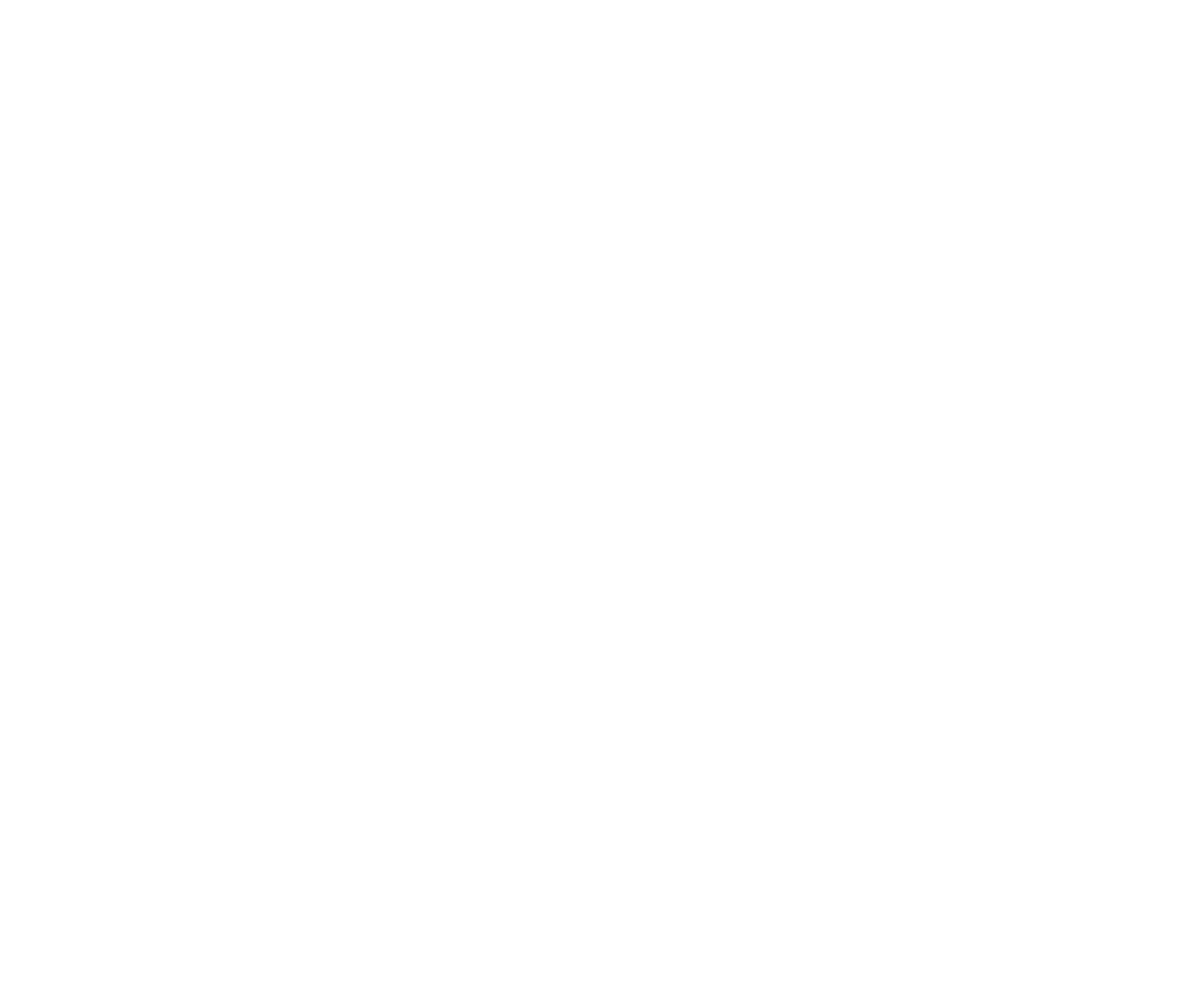
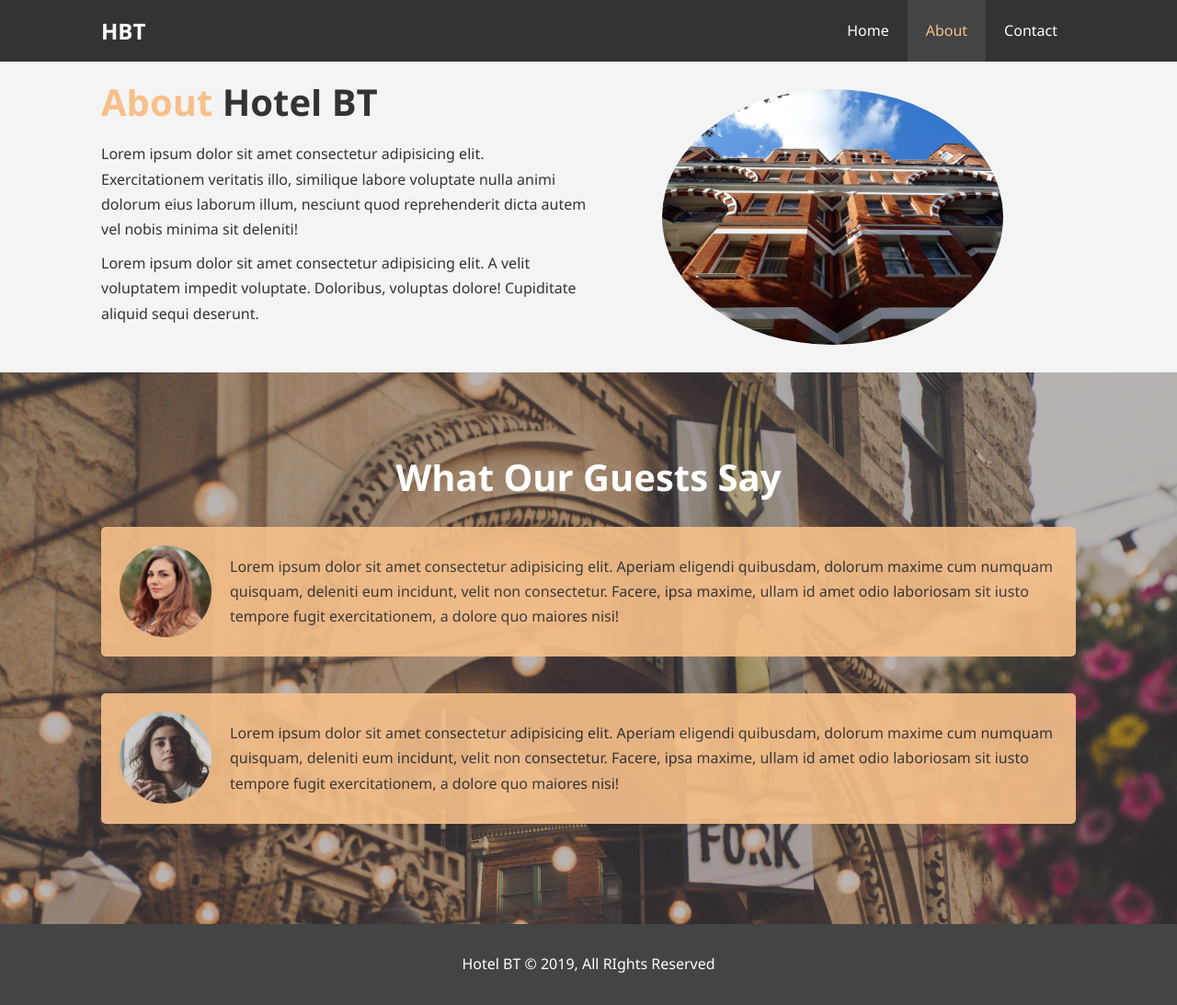
Before and after one commit to hotiaDiallo/hotel-website-html-css, a plain HTML site: page about.html in a window 1280 px wide. Shown: the whole page at 92% size. Before the commit the page ends 800 px from the top, so only its background shows below. Drawn offline with Linux system fonts and the light colour scheme.

Commit message:
About and Contact pages

```diff
--- a/about.html
+++ b/about.html
@@ -0,0 +1,60 @@
+<!DOCTYPE html>
+<html lang="en">
+<head>
+  <meta charset="UTF-8">
+  <meta name="viewport" content="width=device-width, initial-scale=1.0">
+  <meta http-equiv="X-UA-Compatible" content="ie=edge">
+  <meta name="description" content="Welcome to the most extraordinary hotel in Boston Massachusetts">
+  <meta name="keywords" content="hotel,boston hotel,new england hotel">
+  <link rel="stylesheet" href="css/style.css">
+  <title>Hotel BT | About</title>
+</head>
+<body>
+  <header>
+    <nav id="navbar">
+      <div class="container">
+        <h1 class="logo"><a href="index.html">HBT</a></h1>
+        <ul>
+          <li><a href="index.html">Home</a></li>
+          <li><a class="current" href="about.html">About</a></li>
+          <li><a href="contact.html">Contact</a></li>
+        </ul>
+      </div>
+    </nav>
+  </header>
+
+  <section id="about-info" class="bg-light py-3">
+    <div class="container">
+      <div class="info-left">
+        <h1 class="l-heading"><span class="text-primary">About</span> Hotel BT</h1>
+        <p>Lorem ipsum dolor sit amet consectetur adipisicing elit. Exercitationem veritatis illo, similique labore voluptate nulla animi dolorum eius laborum illum, nesciunt quod reprehenderit dicta autem vel nobis minima sit deleniti!</p>
+        <p>Lorem ipsum dolor sit amet consectetur adipisicing elit. A velit voluptatem impedit voluptate. Doloribus, voluptas dolore! Cupiditate aliquid sequi deserunt.</p>
+      </div>
+      <div class="info-right">
+        <img src="./img/photo-2.jpg" alt="hotel">
+      </div>
+    </div>
+  </section>
+
+  <div class="clr"></div>
+
+  <section id="testimonials" class="py-3">
+    <div class="container">
+      <h2 class="l-heading">What Our Guests Say</h2>
+      <div class="testimonial bg-primary">
+        <img src="./img/person-1.jpg" alt="Samantha">
+        <p>Lorem ipsum dolor sit amet consectetur adipisicing elit. Aperiam eligendi quibusdam, dolorum maxime cum numquam quisquam, deleniti eum incidunt, velit non consectetur. Facere, ipsa maxime, ullam id amet odio laboriosam sit iusto tempore fugit exercitationem, a dolore quo maiores nisi!</p>
+      </div>
+
+      <div class="testimonial bg-primary">
+          <img src="./img/person-2.jpg" alt="Jen">
+          <p>Lorem ipsum dolor sit amet consectetur adipisicing elit. Aperiam eligendi quibusdam, dolorum maxime cum numquam quisquam, deleniti eum incidunt, velit non consectetur. Facere, ipsa maxime, ullam id amet odio laboriosam sit iusto tempore fugit exercitationem, a dolore quo maiores nisi!</p>
+        </div>
+    </div>
+  </section>
+
+  <footer id="main-footer">
+    <p>Hotel BT &copy; 2019, All RIghts Reserved</p>
+  </footer>
+</body>
+</html>
--- a/css/style.css
+++ b/css/style.css
@@ -78,6 +78,14 @@ color: #333;
 .clr {
     clear: both;
 }
+.l-heading {
+    font-size: 40px;
+}
+
+/* Padding */
+.py-1 { padding: 10px 0; }
+.py-2 { padding: 20px 0; }
+.py-3 { padding: 30px 0; }
 
   /* Navbar */
 #navbar {
@@ -175,6 +183,80 @@ padding-bottom: 30px;
 margin-bottom: 10px;
 }
 
+/* About Info */
+#about-info .info-right {
+    float: right;
+    width: 50%;
+    min-height: 100%;
+  }
+
+  #about-info .info-right img {
+    display: block;
+    margin: auto;
+    width: 70%;
+    border-radius: 50%;
+  }
+
+  #about-info .info-left {
+    float: left;
+    width: 50%;
+    min-height: 100%;
+  }
+
+  /* Testimonials */
+#testimonials {
+    height: 600px;
+    background: url('../img/test-bg.jpg') no-repeat center center/cover;
+    padding-top: 100px;
+  }
+
+  #testimonials h2 {
+    color: #fff;
+    text-align: center;
+    padding-bottom: 40px;
+  }
+
+  #testimonials .testimonial {
+    padding: 20px;
+    margin-bottom: 40px;
+    border-radius: 5px;
+    opacity: 0.9;
+  }
+
+  #testimonials .testimonial img {
+    width: 100px;
+    float: left;
+    margin-right: 20px;
+    border-radius: 50%;
+  }
+
+  /* Contact Form */
+#contact-form .form-group {
+    margin-bottom: 20px;
+}
+
+#contact-form label {
+    display: block;
+    margin-bottom: 5px;
+}
+
+#contact-form input,
+#contact-form textarea {
+    width: 100%;
+    padding: 10px;
+    border: 1px #ddd solid;
+}
+
+#contact-form textarea {
+    height: 200px;
+}
+
+#contact-form input:focus,
+#contact-form textarea:focus {
+    outline: none;
+    border-color: #f7c08a;
+}
+
 /* Footer */
 #main-footer {
     text-align: center;
```
Also changed, not shown: contact.html (added, +73 -0 lines).
